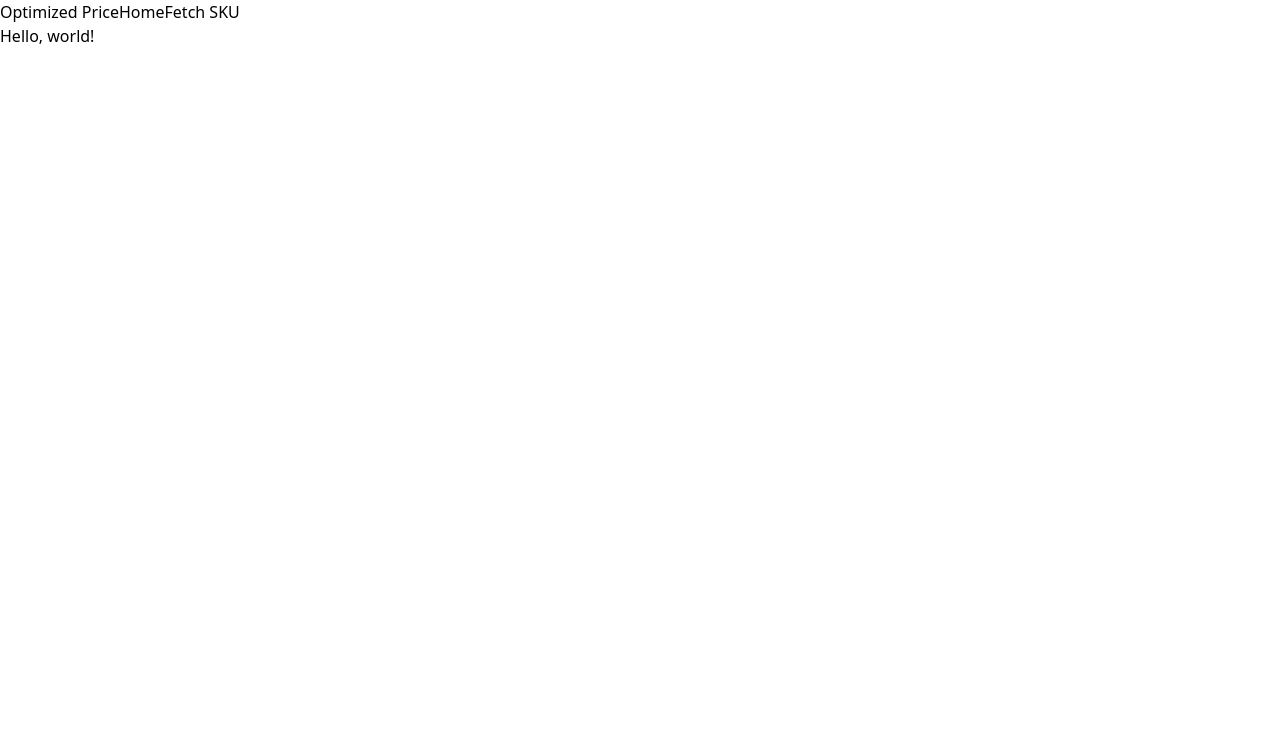
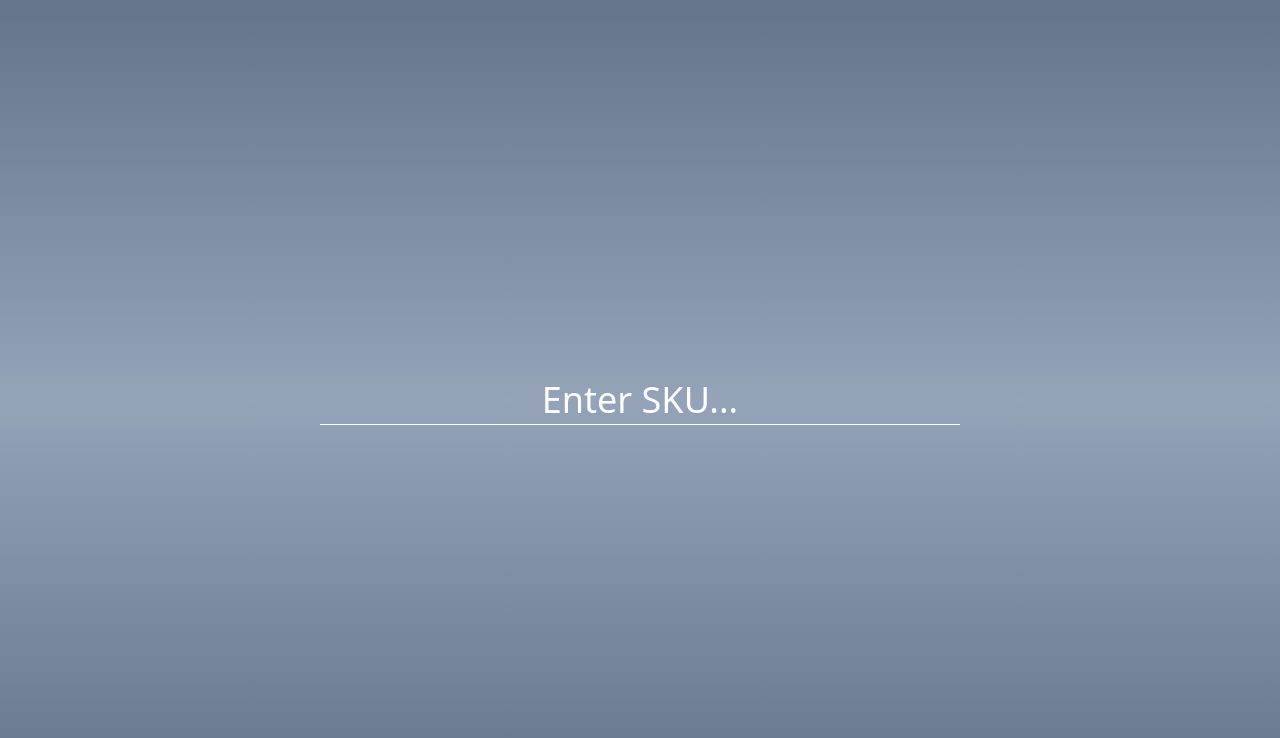
Before and after one commit to oenstrom/code_test_nordic_nest_2023, a React (Create React App) app in the folder src/ClientApp/: page / in a window 1280 px wide. Shown: the top 738 px of the page. Built offline with nearby package versions, Linux system fonts and the light colour scheme.

Commit message:
Add search field for SKU

```diff
--- a/src/ClientApp/src/components/FetchSku.js
+++ b/src/ClientApp/src/components/FetchSku.js
@@ -1,5 +1,6 @@
 import { Fragment, useEffect, useState } from 'react'
 import { useParams} from "react-router-dom"
+import NavigateSku from "./NavigateSku"
 
 export default function FetchSku() {
   const {sku} = useParams()
@@ -33,11 +34,14 @@ export default function FetchSku() {
 
   return (
     <div className="h-full w-full p-4 flex flex-col overflow-auto">
-
-      {loading && <p><em>Loading...</em></p>}
+      <div className="flex w-full justify-center items-center mb-4">
+        <NavigateSku preFilledSku={sku} />
+      </div>
+      {loading && <p className="text-center text-white text-lg">Loading...</p>}
+      {!loading && prices.status &&  <p className="text-center text-white text-lg">No data found! 😢</p>}
 
       {!loading && prices.length > 0 &&
-        <table className="w-full table-fixed border-separate border-spacing-x-0 border-spacing-y-px" aria-labelledby="tableLabel">
+        <table className="w-full table-fixed border-separate border-spacing-x-0 border-spacing-y-px mt-4" aria-labelledby="tableLabel">
           <caption className="caption-top text-3xl font-bold text-slate-100 underline underline-offset-2 mb-2">SKU: {sku}</caption>
           <thead className="sticky -top-5 bg-slate-600 text-white">
             <tr className="rounded shadow">
@@ -53,7 +57,7 @@ export default function FetchSku() {
               {group.map((p, j) =>
                 <tr key={`${j}-${p.priceValueId}`} className="bg-slate-600 text-slate-100 border-b border-b-slate-500 text-center">
                   <td className="p-2">{p.marketId}</td>
-                  <td className="p-2">{p.unitPrice}</td>
+                  <td className="p-2">{p.unitPrice.toFixed(2)}</td>
                   <td className="p-2">{p.currencyCode}</td>
                   <td className="p-2">
                     {formatDate(p.validFrom)} - {formatDate(p.validUntil)}
@@ -70,8 +74,6 @@ export default function FetchSku() {
           )}
           </tbody>
         </table>}
-
-        {!loading && prices.status &&  <p className="text-center">No data found!</p>}
     </div>
   )
 }
--- a/src/ClientApp/src/components/Home.js
+++ b/src/ClientApp/src/components/Home.js
@@ -1,7 +1,5 @@
+import NavigateSku from "./NavigateSku"
+
 export default function Home() {
-  return (
-    <div>
-      <h1>Hello, world!</h1>
-    </div>
-  )
+  return <NavigateSku />
 }
--- a/src/ClientApp/src/components/Layout.js
+++ b/src/ClientApp/src/components/Layout.js
@@ -2,11 +2,8 @@ import NavMenu from './NavMenu'
 
 export default function Layout({ children }) {
   return (
-    <div>
-      <NavMenu />
-      <main>
+    <div className="h-screen flex justify-center items-center bg-gradient-to-b from-slate-500 via-slate-400 to-slate-500">
         {children}
-      </main>
     </div>
   )
 }
--- /dev/null
+++ b/src/ClientApp/src/components/NavigateSku.js
@@ -0,0 +1,27 @@
+import { useState } from 'react'
+import { useNavigate } from 'react-router-dom'
+
+export default function NavigateSku({ preFilledSku }) {
+  const [sku, setSku] = useState(preFilledSku || '')
+  const navigate = useNavigate()
+
+  const onKeyEnter = e =>
+    e.key === 'Enter' && navigate(`/sku/${sku}`)
+
+  return (
+    <input
+      type="text"
+      value={sku}
+      onChange={e => setSku(e.target.value)}
+      onKeyDown={onKeyEnter}
+      placeholder="Enter SKU..."
+      autoFocus={true}
+      className={`
+        text-center text-white outline-none ring-none border-b border-b-slate-200 text-4xl bg-transparent w-1/3
+        transition-all py-1 px-2
+        focus:ring-none focus:w-2/4 focus:border-b-white
+        placeholder:text-slate-200 focus:placeholder:text-white
+      `}
+    />
+  )
+}
```
